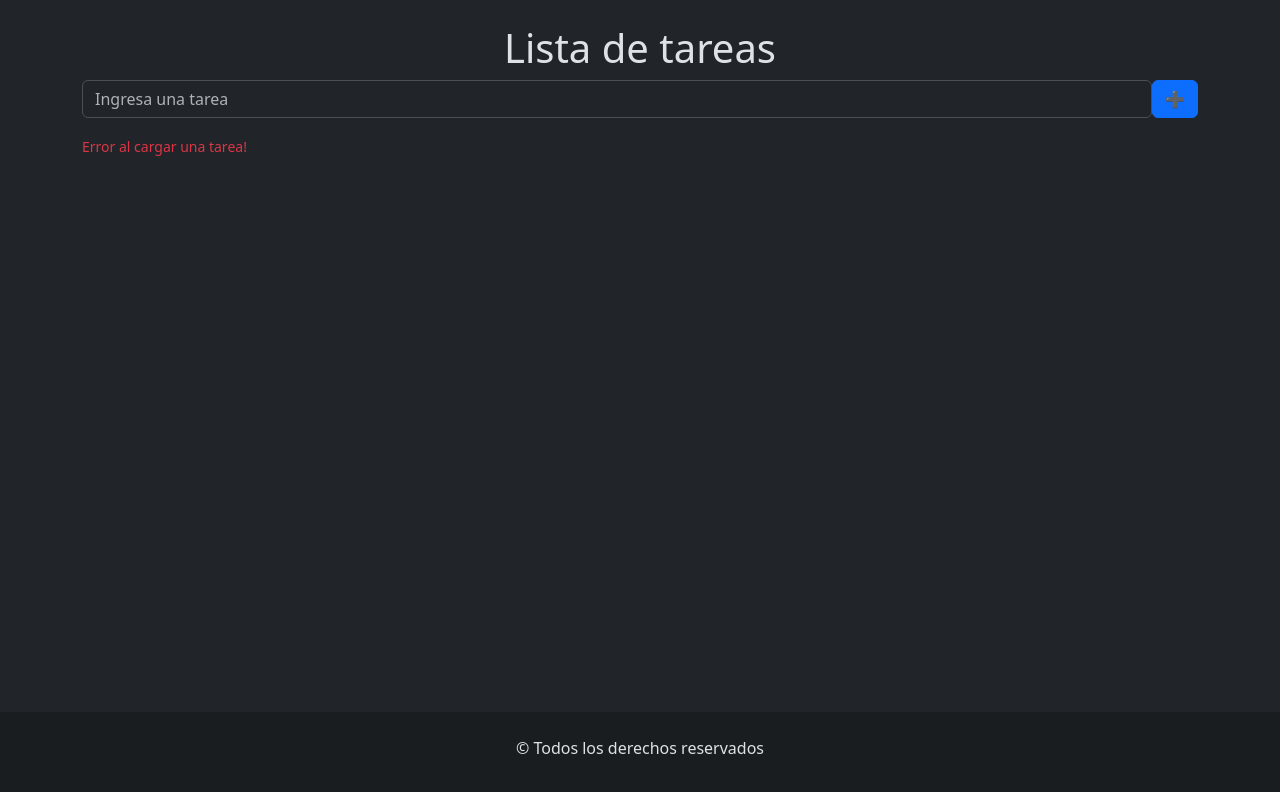
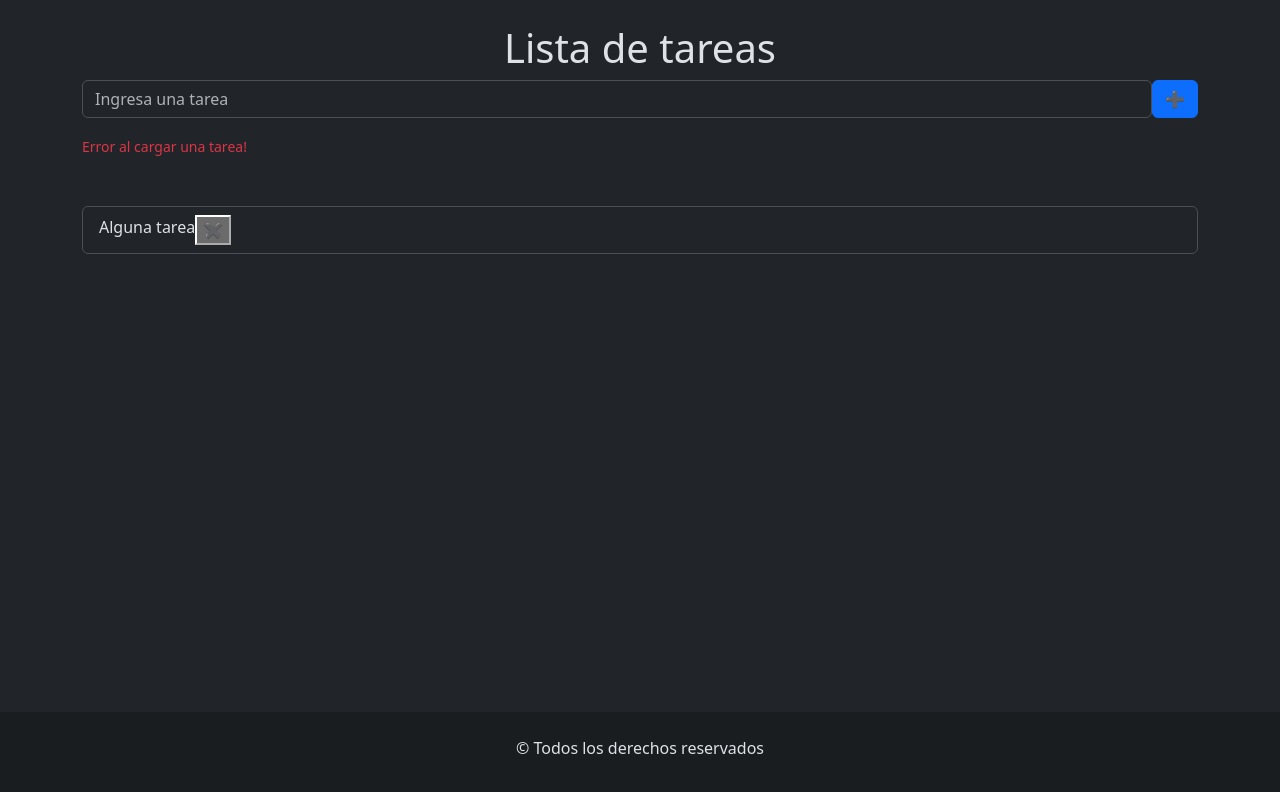
Before and after one commit to masheee/TP_React_4-5, a React (Vite) app: page / in a window 1280 px wide. Shown: the top 792 px of the page. Built offline with nearby package versions, Linux system fonts and the light colour scheme.

Commit message:
agregamos el componente ItemTarea y maquetamos el mismo

```diff
--- a/src/components/FormularioTarea.jsx
+++ b/src/components/FormularioTarea.jsx
@@ -1,5 +1,6 @@
 import Button from "react-bootstrap/Button";
 import Form from "react-bootstrap/Form";
+import ListaTareas from "./ListaTarea";
 
 const FormularioTarea = () => {
     return (
@@ -15,6 +16,7 @@ const FormularioTarea = () => {
                     Error al cargar una tarea!
                 </Form.Text>
              </Form>
+             <ListaTareas/>
         </section>
     );
 };
--- a/src/components/ItemTarea.jsx
+++ b/src/components/ItemTarea.jsx
@@ -0,0 +1,9 @@
+import { ListGroup } from "react-bootstrap";
+
+const ItemTarea = () => {
+    return (
+            <ListGroup.Item className="d-flex justify-content-bewteen">Alguna tarea <button variant="info"> ✖ </button></ListGroup.Item>
+    );
+};
+
+export default ItemTarea;
--- a/src/components/ListaTarea.jsx
+++ b/src/components/ListaTarea.jsx
@@ -0,0 +1,12 @@
+import ListGroup from 'react-bootstrap/ListGroup';
+import ItemTarea from './ItemTarea';
+
+const ListaTareas = () => {
+    return (
+        <ListGroup className='mt-5'>
+            <ItemTarea/>
+        </ListGroup>
+    );
+};
+
+export default ListaTareas;
```
